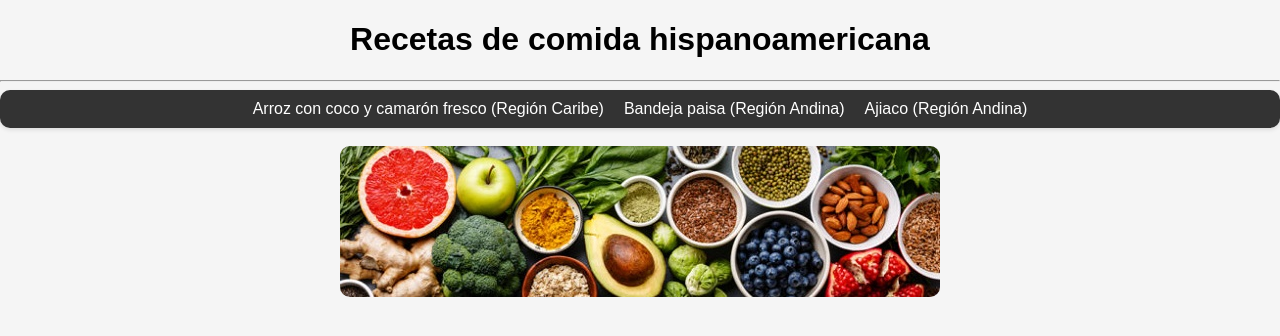
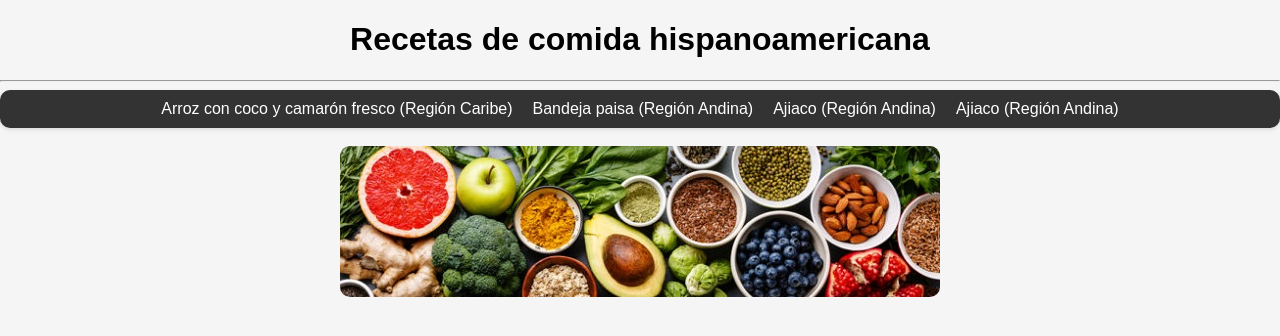
Before and after one commit to Reelez/receta-rama, a plain HTML site: page recetas/index.html in a window 1280 px wide. Drawn offline with Linux system fonts and the light colour scheme.

Commit message:
Se agrego toda la info de mexico

```diff
--- a/recetas/index.html
+++ b/recetas/index.html
@@ -14,6 +14,7 @@
             <li><a href="../recetas/Colombia/arroz_coco.html">Arroz con coco y camarón fresco (Región Caribe)</a></li>
             <li><a href="../recetas/Colombia/bandeja_paisa.html">Bandeja paisa (Región Andina)</a></li>
             <li><a href="../recetas/Colombia/ajiaco.html">Ajiaco (Región Andina)</a></li>
+            <li><a href="../recetas/Mexico/pozole.html">Ajiaco (Región Andina)</a></li>
         </ul>
     </nav>
     <br>
```
